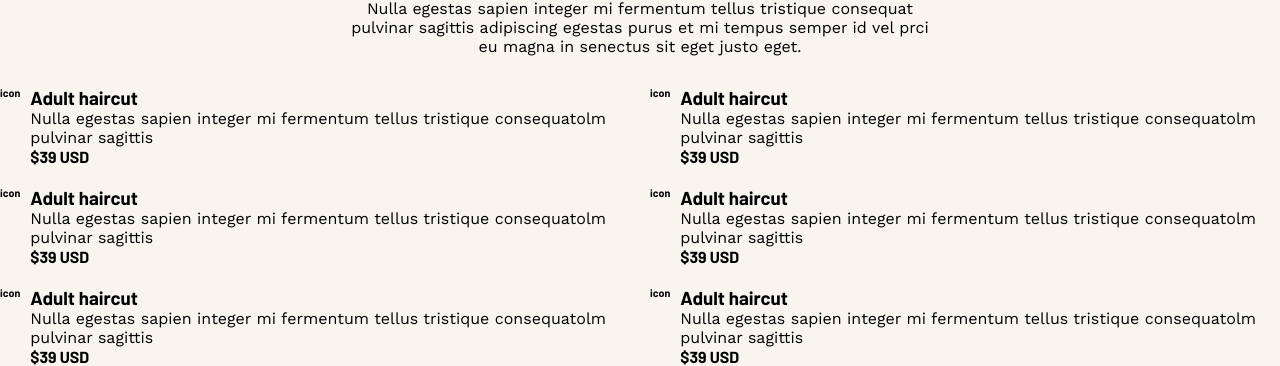
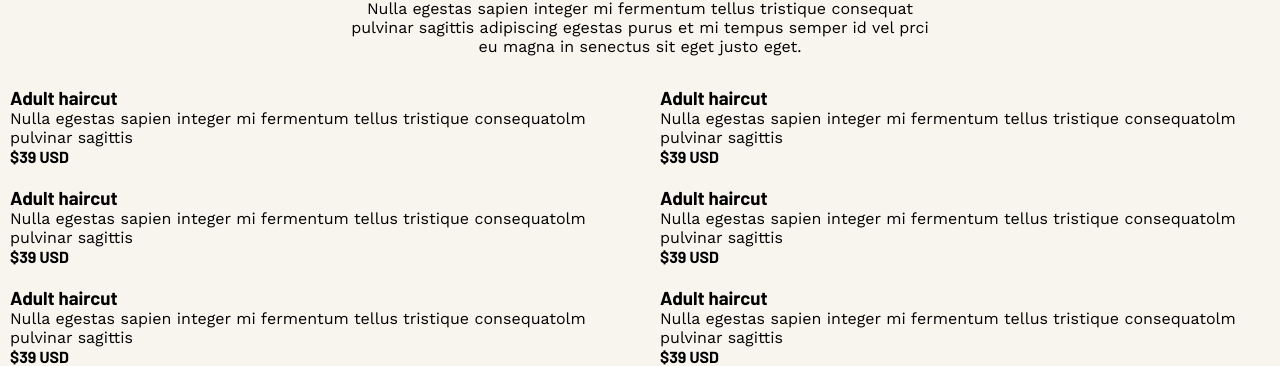
Before and after one commit to Matheus-Silva7/BarberShop, a React (Vite) app: page / in a window 1280 px wide. Shown: the part 1785-2151 px from the top of the page. Built offline with nearby package versions, Linux system fonts and the light colour scheme.

Commit message:
add listServices

```diff
--- a/src/components/servicesBarber/Services.jsx
+++ b/src/components/servicesBarber/Services.jsx
@@ -1,4 +1,50 @@
-import {SectionService, H2Service, Pservice, DivServices, Service} from "./ServicesStyles"
+import ServicesItens from "./ServicesItens";
+import {SectionService, H2Service, Pservice, DivServices} from "./ServicesStyles"
+
+const listServices = [
+  {
+    id: 1,
+    titleService: "Adult haircut",
+    descService:
+      "Nulla egestas sapien integer mi fermentum tellus tristique consequatolm pulvinar sagittis",
+    priceService: "$39 USD",
+  },
+  {
+    id: 1,
+    titleService: "Adult haircut",
+    descService:
+      "Nulla egestas sapien integer mi fermentum tellus tristique consequatolm pulvinar sagittis",
+    priceService: "$39 USD",
+  },
+  {
+    id: 1,
+    titleService: "Adult haircut",
+    descService:
+      "Nulla egestas sapien integer mi fermentum tellus tristique consequatolm pulvinar sagittis",
+    priceService: "$39 USD",
+  },
+  {
+    id: 1,
+    titleService: "Adult haircut",
+    descService:
+      "Nulla egestas sapien integer mi fermentum tellus tristique consequatolm pulvinar sagittis",
+    priceService: "$39 USD",
+  },
+  {
+    id: 1,
+    titleService: "Adult haircut",
+    descService:
+      "Nulla egestas sapien integer mi fermentum tellus tristique consequatolm pulvinar sagittis",
+    priceService: "$39 USD",
+  },
+  {
+    id: 1,
+    titleService: "Adult haircut",
+    descService:
+      "Nulla egestas sapien integer mi fermentum tellus tristique consequatolm pulvinar sagittis",
+    priceService: "$39 USD",
+  },
+];
 
 function Services() {
   return (
@@ -10,54 +56,9 @@ function Services() {
         prci eu magna in senectus sit eget justo eget.
       </Pservice>
       <DivServices>
-        <Service>
-            <h6>icon</h6>
-            <div>
-                <h3>Adult haircut</h3>
-                <p>Nulla egestas sapien integer mi fermentum tellus tristique consequatolm pulvinar sagittis</p>
-                <h4>$39 USD</h4>
-            </div>
-        </Service>
-        <Service>
-            <h6>icon</h6>
-            <div>
-                <h3>Adult haircut</h3>
-                <p>Nulla egestas sapien integer mi fermentum tellus tristique consequatolm pulvinar sagittis</p>
-                <h4>$39 USD</h4>
-            </div>
-        </Service>
-        <Service>
-            <h6>icon</h6>
-            <div>
-                <h3>Adult haircut</h3>
-                <p>Nulla egestas sapien integer mi fermentum tellus tristique consequatolm pulvinar sagittis</p>
-                <h4>$39 USD</h4>
-            </div>
-        </Service>
-        <Service>
-            <h6>icon</h6>
-            <div>
-                <h3>Adult haircut</h3>
-                <p>Nulla egestas sapien integer mi fermentum tellus tristique consequatolm pulvinar sagittis</p>
-                <h4>$39 USD</h4>
-            </div>
-        </Service>
-        <Service>
-            <h6>icon</h6>
-            <div>
-                <h3>Adult haircut</h3>
-                <p>Nulla egestas sapien integer mi fermentum tellus tristique consequatolm pulvinar sagittis</p>
-                <h4>$39 USD</h4>
-            </div>
-        </Service>
-        <Service>
-            <h6>icon</h6>
-            <div>
-                <h3>Adult haircut</h3>
-                <p>Nulla egestas sapien integer mi fermentum tellus tristique consequatolm pulvinar sagittis</p>
-                <h4>$39 USD</h4>
-            </div>
-        </Service>
+      {listServices.map(({ id, titleService, descService, priceService }) => (
+        <ServicesItens key={id} title={titleService} desc={descService} price={priceService} />
+      ))}
       </DivServices>
     </SectionService>
   );
--- /dev/null
+++ b/src/components/servicesBarber/ServicesItens.jsx
@@ -0,0 +1,16 @@
+import {Service} from "./ServicesStyles"
+
+function ServicesItens({icon, title, desc, price}) {
+  return (
+    <Service>
+      <img src={icon} alt="" />
+      <div>
+        <h3>{title}</h3>
+        <p>{desc}</p>
+        <h4>{price}</h4>
+      </div>
+    </Service>
+  );
+}
+
+export default ServicesItens;
```
Also changed, not shown: src/App.jsx (+6 -8 lines), src/data/listInfo.js (added, +25 -0 lines).
